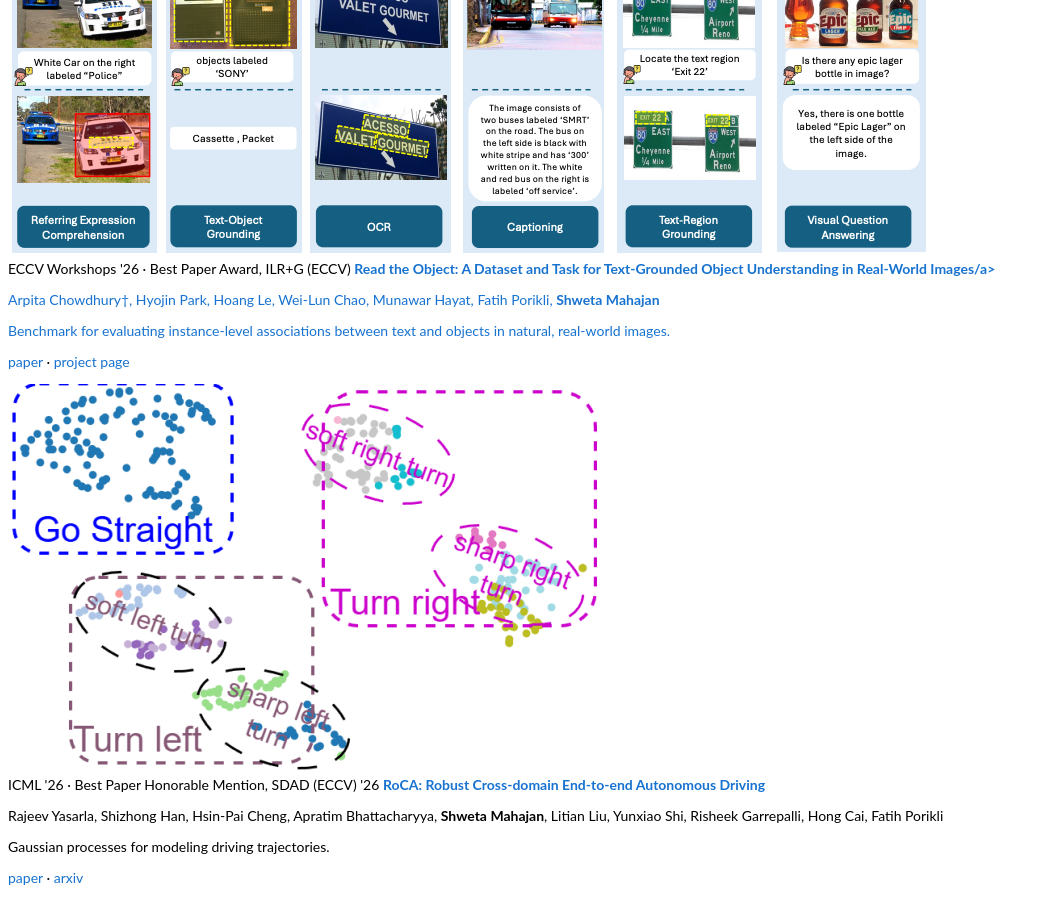
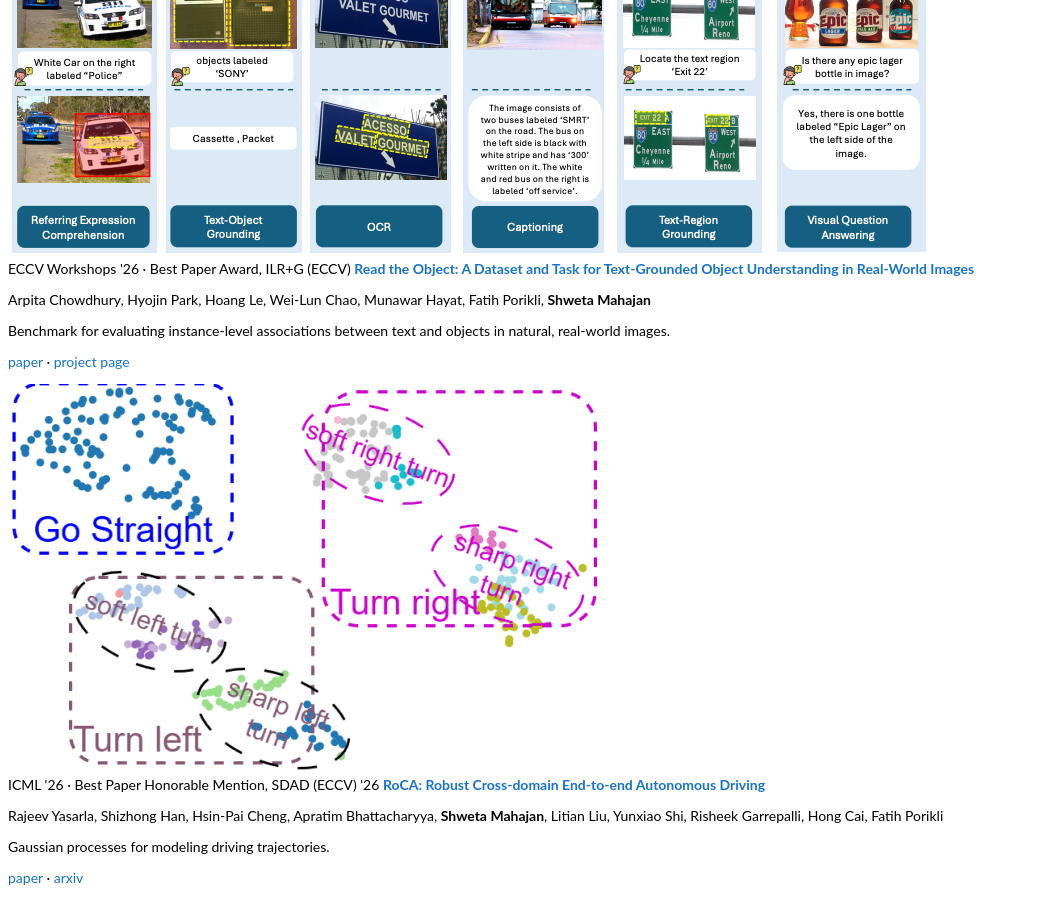
Before and after one commit to s-mahajan/s-mahajan.github.io, a Jekyll site: the page index.html, which Jekyll copies as it is, in a window 1280 px wide and 900 px high, scrolled down 3819 px. Shown: the whole window, without its empty margins (0-1049 px from the left). Built offline with Jekyll 4.4.1, drawn with Linux system fonts in a browser that asks for light colours.

Commit message:
Fix HTML tags and update author formatting

```diff
--- a/index.html
+++ b/index.html
@@ -139,8 +139,8 @@
         <img class="pub-thumb" src="/images/readtheobject.png" alt="" loading="lazy">
         <div>
           <span class="pub-tag award">ECCV Workshops '26 · Best Paper Award, ILR+G (ECCV)</span>
-          <h3 class="pub-title"><a href="https://read-the-object.github.io/paper.pdf">Read the Object: A Dataset and Task for Text-Grounded Object Understanding in Real-World Images/a></h3>
-          <p class="pub-authors">Arpita Chowdhury†, Hyojin Park, Hoang Le, Wei-Lun Chao, Munawar Hayat, Fatih Porikli, <b>Shweta Mahajan</b></p>
+          <h3 class="pub-title"><a href="https://read-the-object.github.io/paper.pdf">Read the Object: A Dataset and Task for Text-Grounded Object Understanding in Real-World Images</a></h3>
+          <p class="pub-authors">Arpita Chowdhury, Hyojin Park, Hoang Le, Wei-Lun Chao, Munawar Hayat, Fatih Porikli, <b>Shweta Mahajan</b></p>
           <p class="pub-desc"> Benchmark for evaluating instance-level associations between text and objects in natural, real-world images.</p>
           <p class="pub-links"><a href="https://read-the-object.github.io/paper.pdf">paper</a> · <a href="https://read-the-object.github.io/">project page</a></p>
         </div>
```
